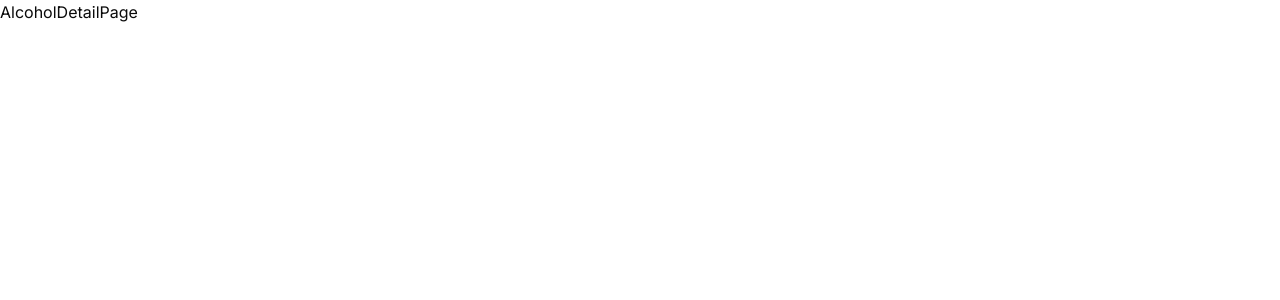
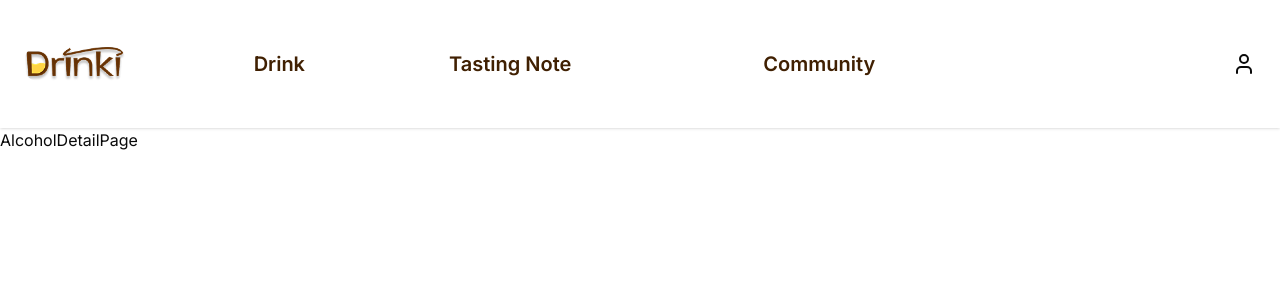
Before and after one commit to Team-Drinki/drinki-frontend, a Next.js app: page /alcohol/1 in a window 1280 px wide. Shown: the top 300 px of the page. Built offline with nearby package versions, Linux system fonts and the light colour scheme.

Commit message:
stlye: 색상코드 픽스 #9

```diff
--- a/src/app/globals.css
+++ b/src/app/globals.css
@@ -76,36 +76,6 @@
   --sidebar-accent-foreground: oklch(0.205 0 0);
   --sidebar-border: oklch(0.922 0 0);
   --sidebar-ring: oklch(0.708 0 0);
-
-  /* === Greyscale === */
-  --bg-grey-50: oklch(0.99 0 0); /* #FCFCFC */
-  --bg-grey-100: oklch(0.97 0 0); /* #F5F5F3 */
-  --bg-grey-200: oklch(0.92 0 0); /* #EAEAE8 */
-  --bg-grey-300: oklch(0.85 0 0); /* #DADAD7 */
-  --bg-grey-400: oklch(0.76 0 0); /* #BEBEBA */
-  --bg-grey-500: oklch(0.66 0 0); /* #9F9F9B */
-  --bg-grey-600: oklch(0.55 0 0); /* #7F7F7B */
-  --bg-grey-700: oklch(0.45 0 0); /* #5F5F5B */
-  --bg-grey-800: oklch(0.3 0 0); /* #3F3F3B */
-  --bg-black: oklch(0.12 0 0); /* #1F1F1B */
-  --bg-white: oklch(1 0 0); /* #FFFFFF */
-  /* === Main & Sub === */
-  --bg-main: oklch(0.93 0.18 100); /* #FFD445 */
-  --bg-sub-1: oklch(0.38 0.15 50); /* #653205 */
-  --bg-sub-2: oklch(0.28 0.12 40); /* #402002 */
-  /* === Yellow Scale === */
-  --bg-yellow-100: oklch(0.98 0.03 95); /* #FFF8E4 */
-  --bg-yellow-200: oklch(0.95 0.06 95); /* #FFECA9 */
-  --bg-yellow-300: oklch(0.92 0.1 95); /* #FFDF6D */
-  --bg-yellow-400: oklch(0.93 0.18 100); /* #FFD445 */
-  --bg-yellow-500: oklch(0.85 0.21 75); /* #F8B93E */
-  --bg-yellow-600: oklch(0.78 0.22 70); /* #EBA634 */
-  --bg-yellow-700: oklch(0.7 0.22 65); /* #CDBC2C */
-  /* === Semantic === */
-  --bg-error: oklch(0.58 0.25 29); /* #DC2626 */
-  --bg-success: oklch(0.72 0.19 142); /* #22C55E */
-  --bg-info: oklch(0.74 0.22 260); /* #3B82F6 */
-  --bg-warning: oklch(0.75 0.26 70); /* #F97316 */
 }
 
 .dark {
@@ -140,39 +110,6 @@
   --sidebar-accent-foreground: oklch(0.985 0 0);
   --sidebar-border: oklch(1 0 0 / 10%);
   --sidebar-ring: oklch(0.556 0 0);
-
-  /* === Greyscale === */
-  --bg-grey-50: oklch(0.2 0 0);
-  --bg-grey-100: oklch(0.17 0 0);
-  --bg-grey-200: oklch(0.15 0 0);
-  --bg-grey-300: oklch(0.13 0 0);
-  --bg-grey-400: oklch(0.11 0 0);
-  --bg-grey-500: oklch(0.09 0 0);
-  --bg-grey-600: oklch(0.07 0 0);
-  --bg-grey-700: oklch(0.05 0 0);
-  --bg-grey-800: oklch(0.03 0 0);
-  --bg-black: oklch(0.01 0 0);
-  --bg-white: oklch(0.95 0 0);
-
-  /* === Main & Sub === */
-  --bg-main: oklch(0.7 0.18 100);
-  --bg-sub-1: oklch(0.3 0.12 50);
-  --bg-sub-2: oklch(0.22 0.1 40);
-
-  /* === Yellow Scale === */
-  --bg-yellow-100: oklch(0.25 0.04 95);
-  --bg-yellow-200: oklch(0.35 0.07 95);
-  --bg-yellow-300: oklch(0.5 0.09 95);
-  --bg-yellow-400: oklch(0.7 0.18 100);
-  --bg-yellow-500: oklch(0.65 0.2 75);
-  --bg-yellow-600: oklch(0.58 0.22 70);
-  --bg-yellow-700: oklch(0.5 0.22 65);
-
-  /* === Semantic === */
-  --bg-error: oklch(0.7 0.2 29);
-  --bg-success: oklch(0.7 0.18 142);
-  --bg-info: oklch(0.75 0.22 260);
-  --bg-warning: oklch(0.7 0.22 70);
 }
 
 @layer base {
@@ -182,6 +119,44 @@
   body {
     @apply bg-background text-foreground;
   }
+}
+
+@theme {
+  /* === Greyscale === */
+  --color-grey-50: oklch(0.9911 0 0);
+  --color-grey-100: oklch(0.9696 0.0026 106.45);
+  --color-grey-200: oklch(0.9365 0.0027 106.45);
+  --color-grey-300: oklch(0.8875 0.0041 106.48);
+  --color-grey-400: oklch(0.8004 0.0055 106.52);
+  --color-grey-500: oklch(0.7013 0.0057 106.55);
+  --color-grey-600: oklch(0.5952 0.006 106.58);
+  --color-grey-700: oklch(0.4842 0.0063 106.63);
+  --color-grey-800: oklch(0.3663 0.0067 106.73);
+  --color-black: oklch(0.2378 0.0075 106.95);
+  --color-white: oklch(1 0 0);
+
+  /* === Main & Sub === */
+  --color-main: oklch(0.8832 0.1595 91.53);
+  --color-sub-1: oklch(0.3772 0.09 54.61);
+  --color-sub-2: oklch(0.2819 0.0643 58.84);
+
+  /* === Yellow Scale === */
+  --color-yellow-100: oklch(0.9793 0.027256 90.9003);
+  --color-yellow-200: oklch(0.943 0.0871 94.16);
+  --color-yellow-300: oklch(0.9085 0.1374 93.83);
+  --color-yellow-400: oklch(0.8832 0.1595 91.53);
+  --color-yellow-500: oklch(0.8237 0.1505 79.98);
+  --color-yellow-600: oklch(0.7699 0.1448 76.33);
+  --color-yellow-700: oklch(0.6896 0.1321 71.95);
+
+  /* === Semantic === */
+  --color-error: oklch(0.5771 0.2152 27.33);
+  --color-success: oklch(0.7227 0.192 149.58);
+  --color-info: oklch(0.6231 0.188 259.81);
+  --color-warning: oklch(0.7049 0.1867 47.6);
+
+  --color-brown: oklch(0.3772 0.09 54.61);
+  --color-dark-brown: oklch(0.2819 0.0643 58.84);
 }
 
 /*폰트 시스템입니다. tailwindcss intellisense엔 탐지 안되지만 잘 적용됩니다.*/
--- a/src/app/layout.tsx
+++ b/src/app/layout.tsx
@@ -2,6 +2,7 @@ import './globals.css';
 import { ReactNode } from 'react';
 import { Inter } from 'next/font/google';
 import ReactQueryProvider from '@/lib/react-query-provider';
+import { Header } from '@/components/Header';
 
 const inter = Inter({ subsets: ['latin'] });
 
@@ -14,7 +15,10 @@ export default function RootLayout({ children }: { children: ReactNode }) {
   return (
     <html lang="en">
       <body className={inter.className}>
-        <ReactQueryProvider>{children}</ReactQueryProvider>
+        <ReactQueryProvider>
+          <Header />
+          <main>{children}</main>
+        </ReactQueryProvider>
       </body>
     </html>
   );
--- /dev/null
+++ b/src/components/Header.tsx
@@ -0,0 +1,86 @@
+'use client';
+
+import {
+  DropdownMenu,
+  DropdownMenuContent,
+  DropdownMenuTrigger,
+} from '@/components/ui/dropdown-menu';
+import Link from 'next/link';
+import { UserIcon } from 'lucide-react';
+
+export function Header() {
+  return (
+    <header className="h-32 sticky top-0 z-50 w-full bg-white shadow">
+      <div className="h-full container mx-auto flex items-center justify-between py-4 px-6">
+        <Link href="/">
+          <img
+            src="/logo/drinki-logo.png"
+            alt="Drinki 로고"
+            className="w-32 rounded-xl hover:opacity-80 transition"
+          />
+        </Link>
+        <nav className="text-dark-brown text-head6 ml-32 flex flex-row gap-24 w-full items-center justify-start text-brown-800 font-medium">
+          <DropdownMenu>
+            <DropdownMenuTrigger>Drink</DropdownMenuTrigger>
+            <DropdownMenuContent className="grid grid-cols-3 gap-4 p-6 bg-yellow-50 rounded-md shadow-xl text-sm">
+              <div>
+                <h4 className="font-semibold text-gray-600 mb-2">위스키</h4>
+                <ul className="space-y-1">
+                  <li>
+                    <Link href="#">싱글몰트</Link>
+                  </li>
+                  <li>
+                    <Link href="#">블렌디드</Link>
+                  </li>
+                  <li>
+                    <Link href="#">버번</Link>
+                  </li>
+                </ul>
+              </div>
+              <div>
+                <h4 className="font-semibold text-gray-600 mb-2">와인</h4>
+                <ul className="space-y-1">
+                  <li>
+                    <Link href="#">레드</Link>
+                  </li>
+                  <li>
+                    <Link href="#">화이트</Link>
+                  </li>
+                  <li>
+                    <Link href="#">스파클링</Link>
+                  </li>
+                  <li>
+                    <Link href="#">로제</Link>
+                  </li>
+                </ul>
+              </div>
+              <div>
+                <h4 className="font-semibold text-gray-600 mb-2">기타</h4>
+                <ul className="space-y-1">
+                  <li>
+                    <Link href="#">사케</Link>
+                  </li>
+                  <li>
+                    <Link href="#">중국술</Link>
+                  </li>
+                  <li>
+                    <Link href="#">전통주</Link>
+                  </li>
+                </ul>
+              </div>
+            </DropdownMenuContent>
+          </DropdownMenu>
+          <Link href="/tasting-note" className="hover:bg-yellow-500 px-12 rounded-md">
+            Tasting Note
+          </Link>
+          <Link href="/community" className="hover:bg-yellow-500 px-12 rounded-md">
+            Community
+          </Link>
+        </nav>
+        <Link href="/login">
+          <UserIcon className="w-6 h-6 text-brown-800" />
+        </Link>
+      </div>
+    </header>
+  );
+}
```
Also changed, not shown: public/logo/drinki-logo.png (added), src/components/Footer.tsx (added).
